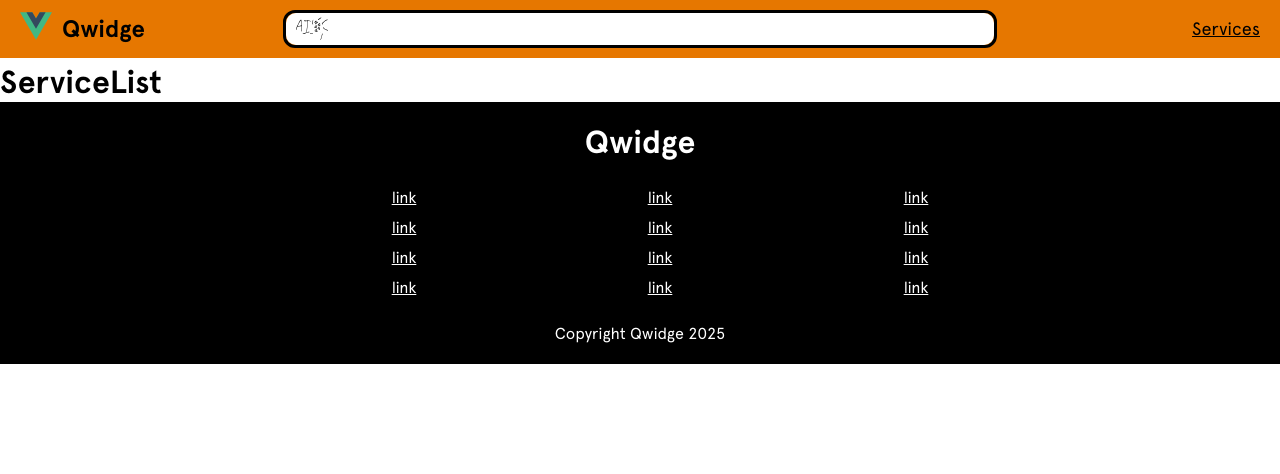
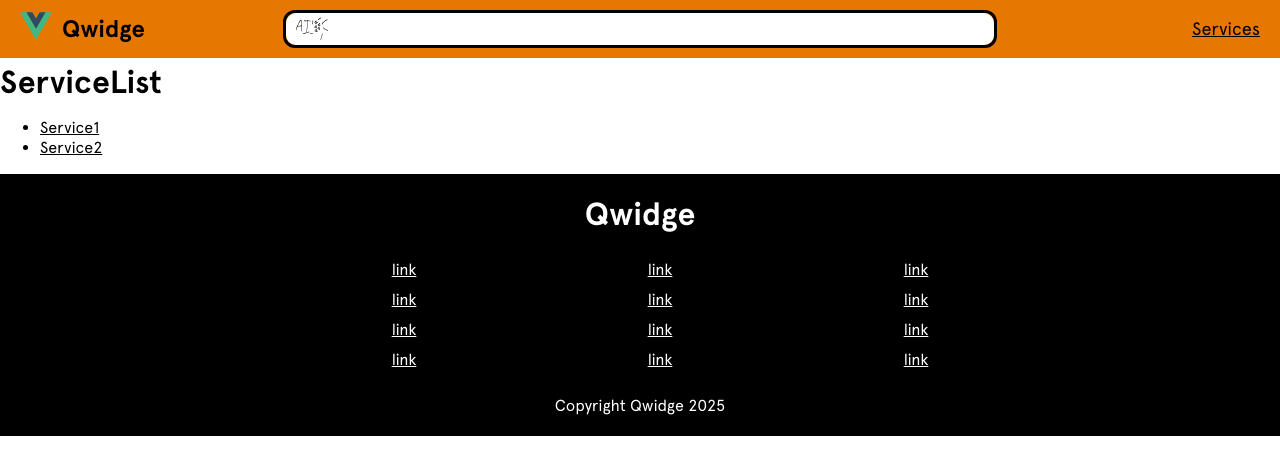
Before and after one commit to yit6/qwidge, a Vue app in the folder frontend/: page /services in a window 1280 px wide. Shown: the top 474 px of the page. Built offline with nearby package versions, Linux system fonts and the light colour scheme.

Commit message:
Services working

```diff
--- a/frontend/src/ServicesService.ts
+++ b/frontend/src/ServicesService.ts
@@ -20,4 +20,4 @@ function getService(id: number): Service {
     return mockServices[id];
 }
 
-export {getService, getServices};
+export {getService, getServices, Service};
--- a/frontend/src/pages/Services.vue
+++ b/frontend/src/pages/Services.vue
@@ -1,9 +1,16 @@
-<script setup>
+<script lang="ts" setup>
+import {getServices, Service} from "@/ServicesService.ts";
 
+  let services: Service[] = getServices()
 </script>
 
 <template>
   <h1>ServiceList</h1>
+  <ul>
+    <template v-for="service in services">
+      <li><router-link :to="'services/'+service.id">{{ service.title }}</router-link></li>
+    </template>
+  </ul>
 </template>
 
 <style scoped>
```
